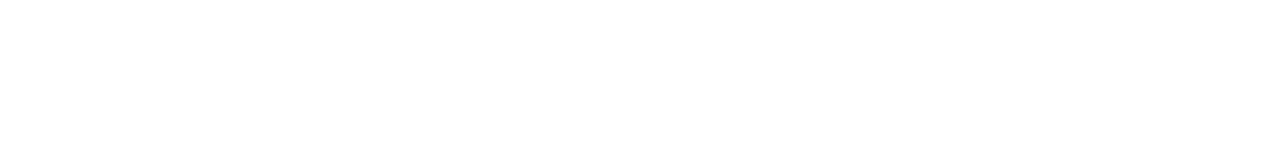
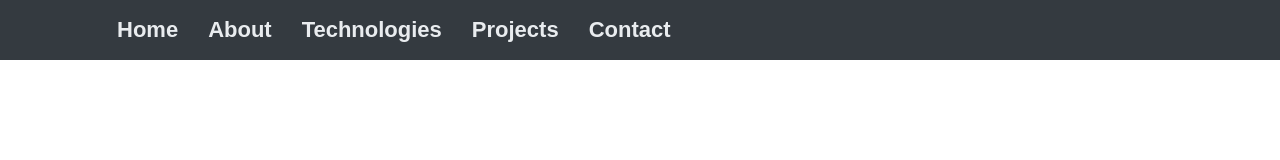
Before and after one commit to Mykola-Dzoban/portfolio, a plain HTML site: page index.html in a window 1280 px wide. Drawn offline with Linux system fonts and the light colour scheme; a web font is replaced by a local one.

Commit message:
add header

```diff
--- a/index.html
+++ b/index.html
@@ -1,11 +1,29 @@
 <!DOCTYPE html>
 <html lang="en">
+
 <head>
   <meta charset="UTF-8">
   <meta name="viewport" content="width=device-width, initial-scale=1.0">
+  <link rel="icon" type="image/png" href="./img/icon.png">
+  <link rel="stylesheet" href="style.css">
   <title>Portfolio | Mykola Dzoban</title>
 </head>
+
 <body>
+  <header>
+    <div class="container">
+      <div class="header__wrapper">
+        <ul>
+          <li><a href="#">Home</a></li>
+          <li><a href="#">About</a></li>
+          <li><a href="#">Technologies</a></li>
+          <li><a href="#">Projects</a></li>
+          <li><a href="#">Contact</a></li>
+        </ul>
+      </div>
+    </div>
+  </header>
 
 </body>
+
 </html>
--- /dev/null
+++ b/style.scss
@@ -0,0 +1,51 @@
+@import url("https://fonts.cdnfonts.com/css/thegoodmonolith");
+@import url('https://fonts.cdnfonts.com/css/montserrat');
+@mixin flex($direct: row, $align: center, $justify: center, $wrap: no-wrap, $gap: 0) {
+  display: flex;
+  flex-direction: $direct;
+  align-items: $align;
+  justify-content: $justify;
+  flex-wrap: $wrap;
+  gap: $gap;
+}
+@mixin font($size: 20px, $weight: 500, $color: #ffffff) {
+  color: $color;
+  font-size: $size;
+  font-weight: $weight;
+  font-style: normal;
+  line-height: normal;
+}
+
+* {
+  margin: 0;
+  box-sizing: border-box;
+  // font-family: "TheGoodMonolith", sans-serif;
+  font-family: 'Montserrat', sans-serif;
+}
+.container {
+  margin: 0 auto;
+  max-width: 1440px;
+}
+header,
+main,
+footer {
+  width: 100%;
+}
+a {
+  text-decoration: none;
+  @include font(22px, 600, #E9ECEF);
+}
+ul {
+  @include flex($justify: start, $gap:30px);
+  list-style: none;
+  padding: 0;
+}
+
+/* Header */
+header{
+  background: #343A40;
+  padding: 17px 0;
+}
+.header__wrapper{
+  padding-left: 117px;
+}
```
Also changed, not shown: img/av200.png (added), img/background.png (added), img/bmc.svg (added), img/css.svg (added), img/git.svg (added), img/github.svg (added), img/html.svg (added), img/icon.png (added), img/javascript.svg (added), img/linkedin.svg (added), img/npm.svg (added), img/react.svg (added), img/redux.svg (added), img/telegram.svg (added), 3 more files, 1 other file.
